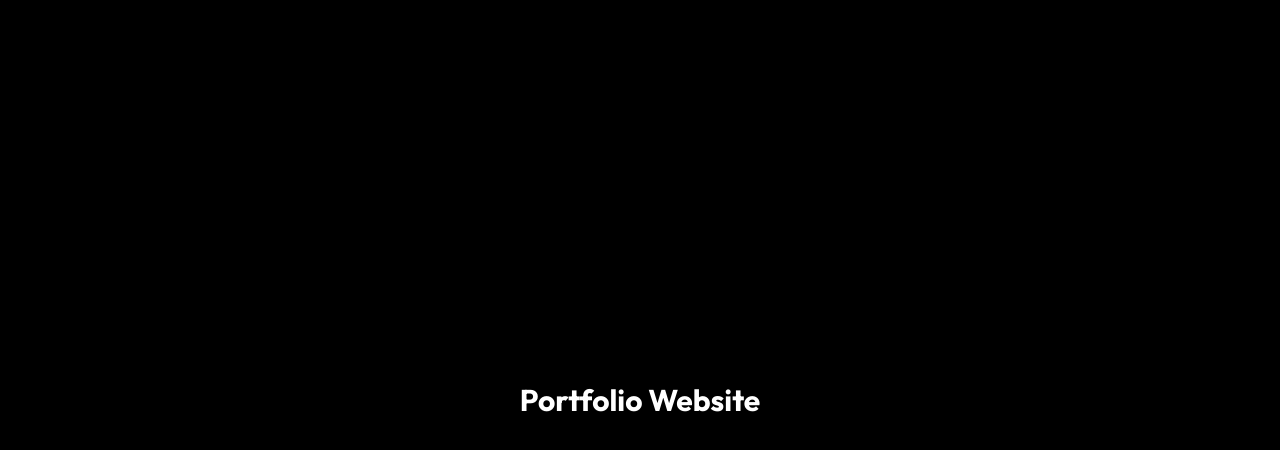
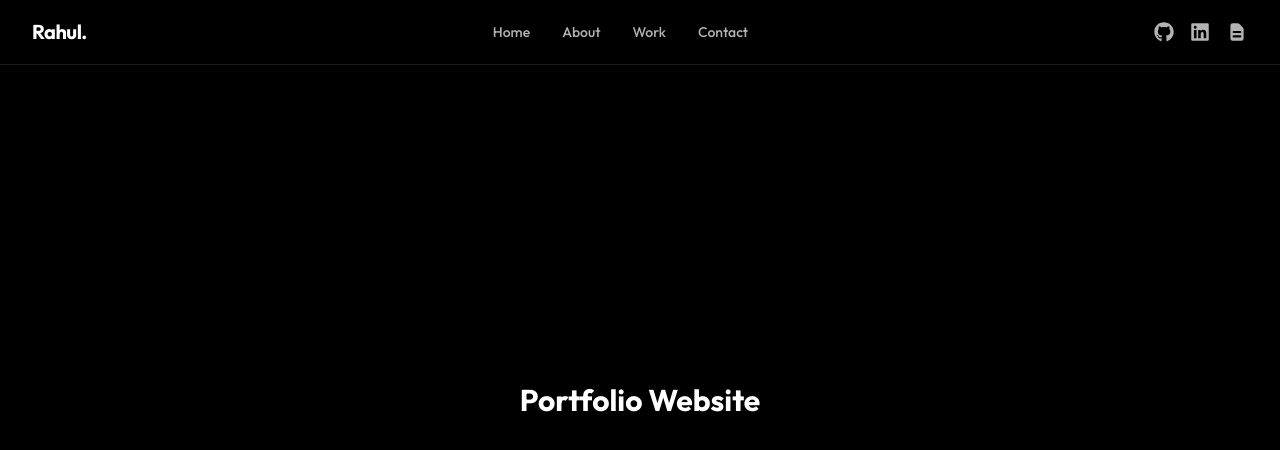
Before and after one commit to Rahul-R79/Me-Portfolio, a Next.js app: page / in a window 1280 px wide. Shown: the top 450 px of the page. Built offline with nearby package versions, Linux system fonts and the light colour scheme.

Commit message:
feat: implemented navbar

```diff
--- /dev/null
+++ b/app/components/Navbar.tsx
@@ -0,0 +1,99 @@
+"use client";
+
+import Link from "next/link";
+import { FaGithub, FaLinkedin } from "react-icons/fa";
+import { HiDocumentText } from "react-icons/hi";
+import { motion, useScroll, useMotionValueEvent } from "framer-motion";
+import { useState } from "react";
+
+export default function Navbar() {
+    const { scrollY } = useScroll();
+    const [hidden, setHidden] = useState(false);
+
+    useMotionValueEvent(scrollY, "change", (latest) => {
+        const previous = scrollY.getPrevious() ?? 0;
+        if (latest > previous && latest > 150) {
+            setHidden(true);
+        } else {
+            setHidden(false);
+        }
+    });
+
+    return (
+        <motion.nav
+            variants={{
+                visible: { y: 0 },
+                hidden: { y: "-100%" },
+            }}
+            animate={hidden ? "hidden" : "visible"}
+            transition={{ duration: 0.35, ease: "easeInOut" }}
+            className="fixed top-0 z-50 w-full border-b border-white/10 bg-black/50 backdrop-blur-md"
+        >
+            <div className="mx-auto flex h-16 max-w-7xl items-center justify-between px-6 sm:px-8">
+                {/* name */}
+                <Link href="/" className="text-xl font-bold tracking-tight text-white">
+                    Rahul.
+                </Link>
+
+                {/* Desktop Links */}
+                <div className="hidden items-center gap-8 md:flex">
+                    <Link
+                        href="/"
+                        className="text-sm font-medium text-white/70 transition-colors hover:text-white"
+                    >
+                        Home
+                    </Link>
+                    <Link
+                        href="#about"
+                        className="text-sm font-medium text-white/70 transition-colors hover:text-white"
+                    >
+                        About
+                    </Link>
+                    <Link
+                        href="#work"
+                        className="text-sm font-medium text-white/70 transition-colors hover:text-white"
+                    >
+                        Work
+                    </Link>
+                    <Link
+                        href="#contact"
+                        className="text-sm font-medium text-white/70 transition-colors hover:text-white"
+                    >
+                        Contact
+                    </Link>
+                </div>
+
+                {/* Social */}
+                <div className="flex items-center gap-4">
+                    <a
+                        href="https://github.com/Rahul-R79"
+                        target="_blank"
+                        rel="noopener noreferrer"
+                        className="text-white/70 transition-colors hover:text-white"
+                        aria-label="GitHub"
+                    >
+                        <FaGithub size={20} />
+                    </a>
+                    <a
+                        href="https://www.linkedin.com/in/rahulqwe"
+                        target="_blank"
+                        rel="noopener noreferrer"
+                        className="text-white/70 transition-colors hover:text-white"
+                        aria-label="LinkedIn"
+                    >
+                        <FaLinkedin size={20} />
+                    </a>
+                    <a
+                        href="/Rahul_Resume.pdf"
+                        target="_blank"
+                        rel="noopener noreferrer"
+                        className="text-white/70 transition-colors hover:text-white"
+                        aria-label="Resume"
+                    >
+                        <HiDocumentText size={22} />
+                    </a>
+                </div>
+            </div>
+        </motion.nav>
+    );
+}
--- a/app/layout.tsx
+++ b/app/layout.tsx
@@ -1,6 +1,7 @@
 import type { Metadata } from "next";
 import { Outfit } from "next/font/google";
 import "./globals.css";
+import Navbar from "./components/Navbar";
 
 // Configure Outfit font
 const outfit = Outfit({
@@ -22,6 +23,7 @@ export default function RootLayout({
   return (
     <html lang="en">
       <body className={`${outfit.variable} font-sans antialiased`}>
+        <Navbar />
         {children}
       </body>
     </html>
--- a/package.json
+++ b/package.json
@@ -9,9 +9,11 @@
     "lint": "eslint"
   },
   "dependencies": {
+    "framer-motion": "^12.26.2",
     "next": "16.1.1",
     "react": "19.2.3",
-    "react-dom": "19.2.3"
+    "react-dom": "19.2.3",
+    "react-icons": "^5.5.0"
   },
   "devDependencies": {
     "@tailwindcss/postcss": "^4",
```
Also changed, not shown: 2 other files (tests, documents, lock files or other folders).
